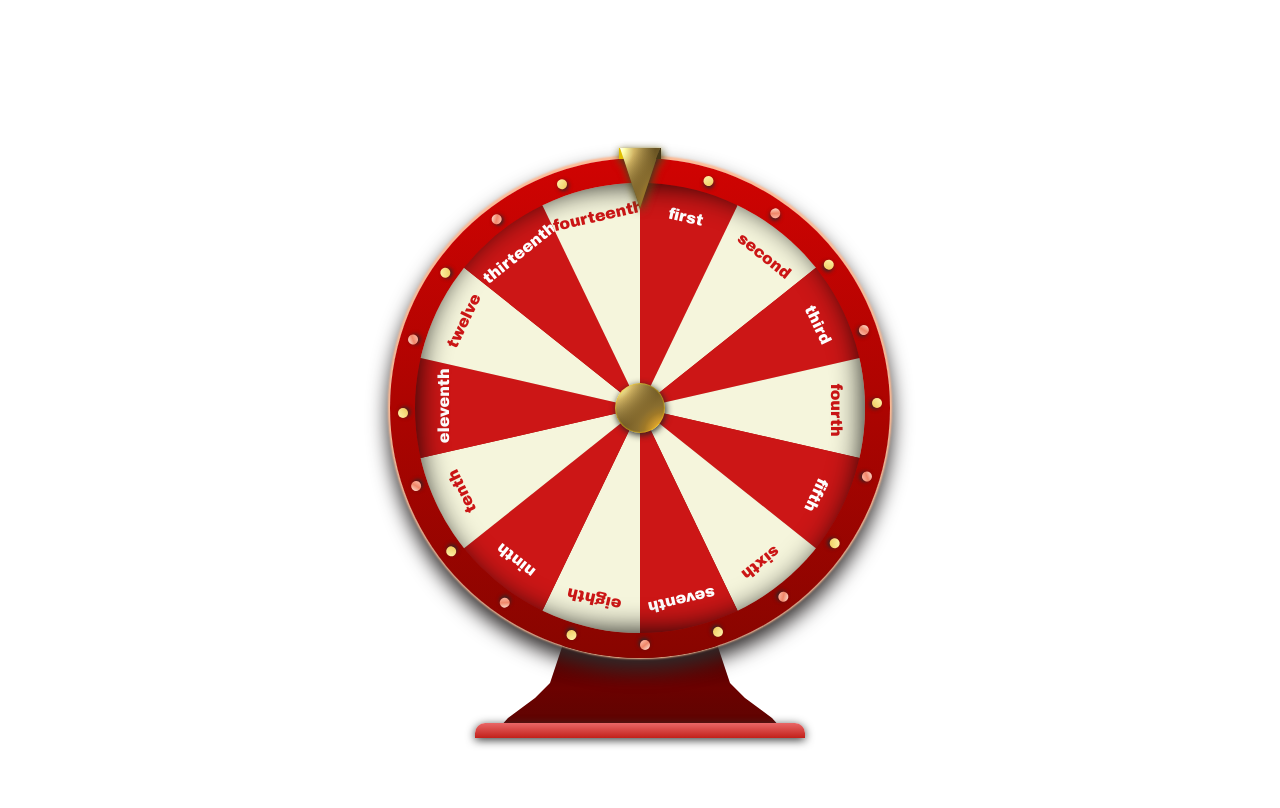
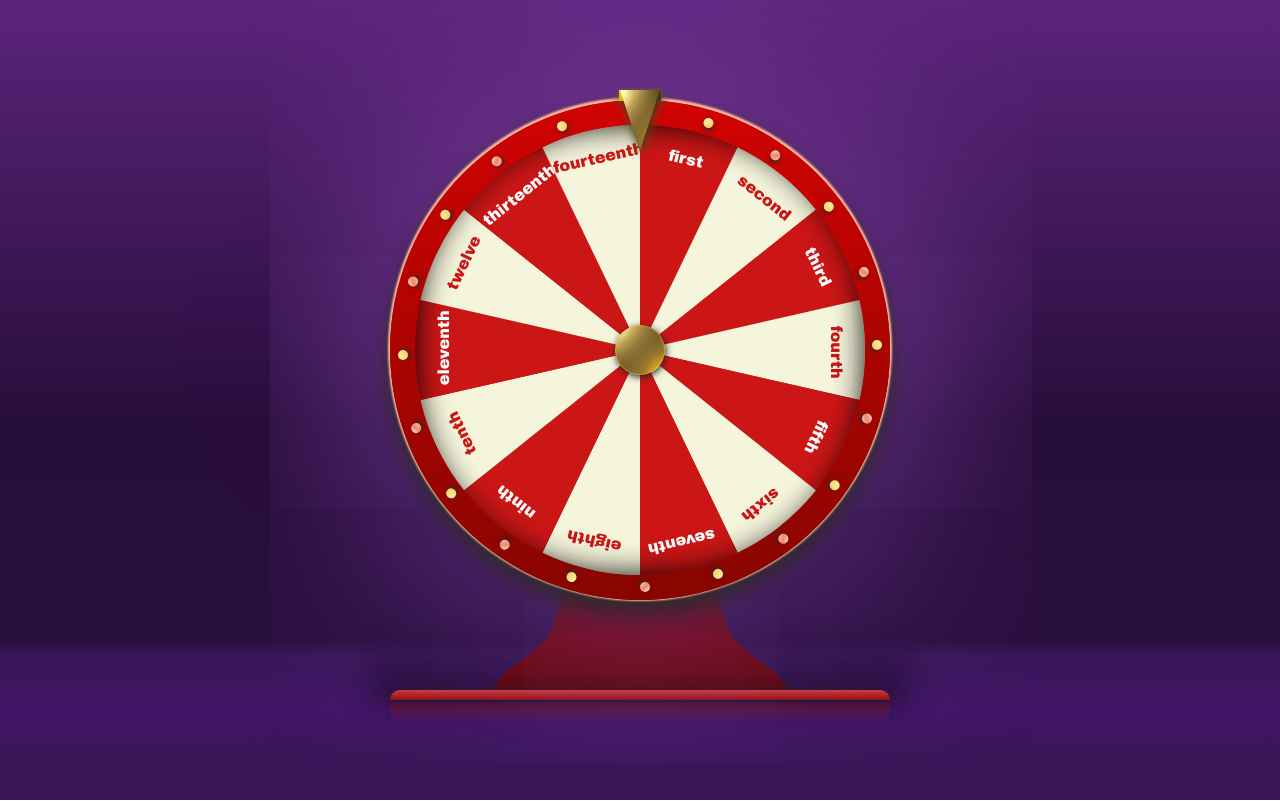
Before and after one commit to aszlacheta/decision-wheel-angular, an Angular app: page / in a window 1280 px wide. Built offline with nearby package versions, Linux system fonts and the light colour scheme.

Commit message:
Add background and wheel's shadows and reflection

```diff
--- a/src/app/app.component.less
+++ b/src/app/app.component.less
@@ -4,4 +4,7 @@
   display: flex;
   justify-content: center;
   align-items: center;
+
+  background: rgb(57, 22, 86);
+  background: linear-gradient(0deg, rgba(57, 22, 86, 1) 4%, rgba(65, 21, 103, 1) 11%, rgba(57, 22, 88, 1) 18%, rgba(41, 15, 62, 1) 20%, rgba(40, 14, 59, 1) 47%, rgba(92, 36, 123, 1) 100%);
 }
--- a/src/app/wheel-option/wheel-option.ts
+++ b/src/app/wheel-option/wheel-option.ts
@@ -1,7 +1,7 @@
 export interface WheelOption {
   id: number;
   title: string;
-  color?: string;
+  backgroundColor?: string;
   textColor?: string;
   optionsSize?: number;
 }
--- a/src/app/wheel/wheel.component.html
+++ b/src/app/wheel/wheel.component.html
@@ -1,21 +1,24 @@
 <div class="container">
   <div class="rotate">
     <div class="circles-container">
-      <div *ngFor="let circle of circles; index as i" class="circle"
-           [style.transform]="'rotate(' + (i * (360 / circles.length)) + 'deg)'"></div>
+      <div *ngFor="let circle of circles; index as i"
+           [style.transform]="'rotate(' + (i * (360 / circles.length)) + 'deg)'"
+           class="circle"></div>
     </div>
     <div class="options-container">
-      <app-wheel-option class="option" *ngFor="let option of options; index as i" [title]="option.title"
-                        [id]="option.id" [textColor]="option.textColor" [backgroundColor]="option.color"
-                        [optionsSize]="options.length"></app-wheel-option>
+      <app-wheel-option *ngFor="let option of options; index as i" [backgroundColor]="option.backgroundColor"
+                        [id]="option.id"
+                        [optionsSize]="options.length" [textColor]="option.textColor" [title]="option.title"
+                        class="option"></app-wheel-option>
     </div>
-    <div class="star-container"></div>
   </div>
 
+  <div class="star-container"></div>
   <div class="top-pointer-container">
     <div class="top-pointer"></div>
   </div>
-  <div class="footer-container">
-    <div class="footer"></div>
-  </div>
 </div>
+<div class="footer-container">
+  <div class="footer"></div>
+  <div class="bottom"></div>
+</div>
--- a/src/app/wheel/wheel.component.less
+++ b/src/app/wheel/wheel.component.less
@@ -8,10 +8,11 @@
   height: @wheel-radius*1px;
   border-radius: 250px;
   justify-content: center;
+  z-index: 1;
 
   background-color: @red;
   background: linear-gradient(180deg, #d00302, #880500);
-  box-shadow: 0px -1px 2px 2px #ffba94, 0px 10px 20px 2px #2f2b2b;
+  box-shadow: 0px -1px 2px 2px #ffba94, 0px 10px 20px 2px #2f2b2b, 0px 0px 250px #984fc1;
 
   .rotate {
     display: flex;
@@ -126,11 +127,16 @@
       background: @veryDarkGold;
     }
   }
+}
 
 .footer-container {
-    position: absolute;
-    bottom: -80px;
-    z-index: -1;
+  position: relative;
+  display: flex;
+  flex-direction: column;
+  justify-content: center;
+  align-items: center;
+  margin-top: -10px;
+  z-index: 0;
 
   .footer {
     width: 300px;
@@ -141,19 +147,46 @@
     background: linear-gradient(180deg, #360400, #590200, #6b0100, #630301, #5a0300);
   }
 
+  .bottom {
+    position: relative;
+    height: 10px;
+    width: 100%;
+    border-top-left-radius: 10px;
+    border-top-right-radius: 10px;
+    box-shadow: 0 2px 15px #171717;
+
+    background: @red;
+    background: linear-gradient(180deg, #d23b3b, #8c0e09);
+
+    // reflection
     &:after {
       content: '';
       position: absolute;
-      bottom: 0;
-      height: 15px;
-      width: 110%;
-      left: -5%;
+      bottom: -38px;
+
+      height: 20px;
+      width: 100%;
       border-top-left-radius: 10px;
       border-top-right-radius: 10px;
-      box-shadow: 0 2px 10px #343434;
-
       background: @red;
-      background: linear-gradient(180deg, #e96767, #c2201a);
+      background: linear-gradient(180deg, #d23b3b, #8c0e09);
+      transform: rotatex(180deg) translatey(15px);
+      mask-image: linear-gradient(transparent 0%, white 80%);
+      opacity: 0.3;
     }
   }
+
+  // shadow
+  &:before {
+    content: '';
+    position: absolute;
+    width: 110%;
+    height: 60px;
+    bottom: -10px;
+    left: -5%;
+    border-radius: 100px;
+
+    background-color: rgba(0, 0, 0, 0.3);
+    filter: blur(15px);
   }
+}
--- a/src/app/wheel/wheel.component.ts
+++ b/src/app/wheel/wheel.component.ts
@@ -33,7 +33,7 @@ export class WheelComponent {
     { id: 14, title: 'fourteenth' },
   ].map((option, index) => ({
     ...option,
-    color: DEFAULT_COLORS[index % DEFAULT_COLORS.length],
+    backgroundColor: DEFAULT_COLORS[index % DEFAULT_COLORS.length],
     textColor: DEFAULT_TEXT_COLORS[index % DEFAULT_TEXT_COLORS.length],
   }));
 }
--- a/src/styles.less
+++ b/src/styles.less
@@ -1,3 +1,4 @@
 html, body {
   height: 100%;
+  margin: 0;
 }
```
Lines whose indentation alone changed are shown as unchanged.
